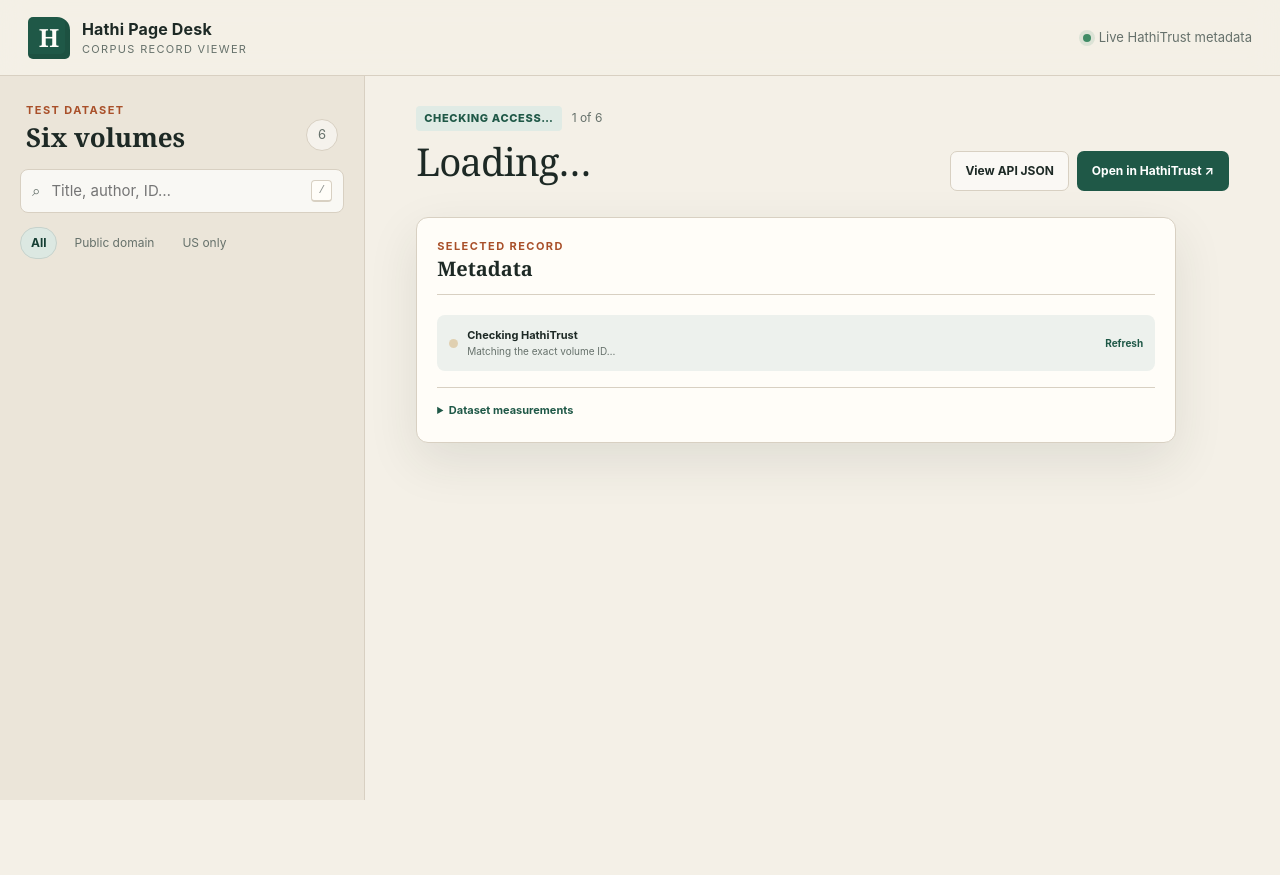
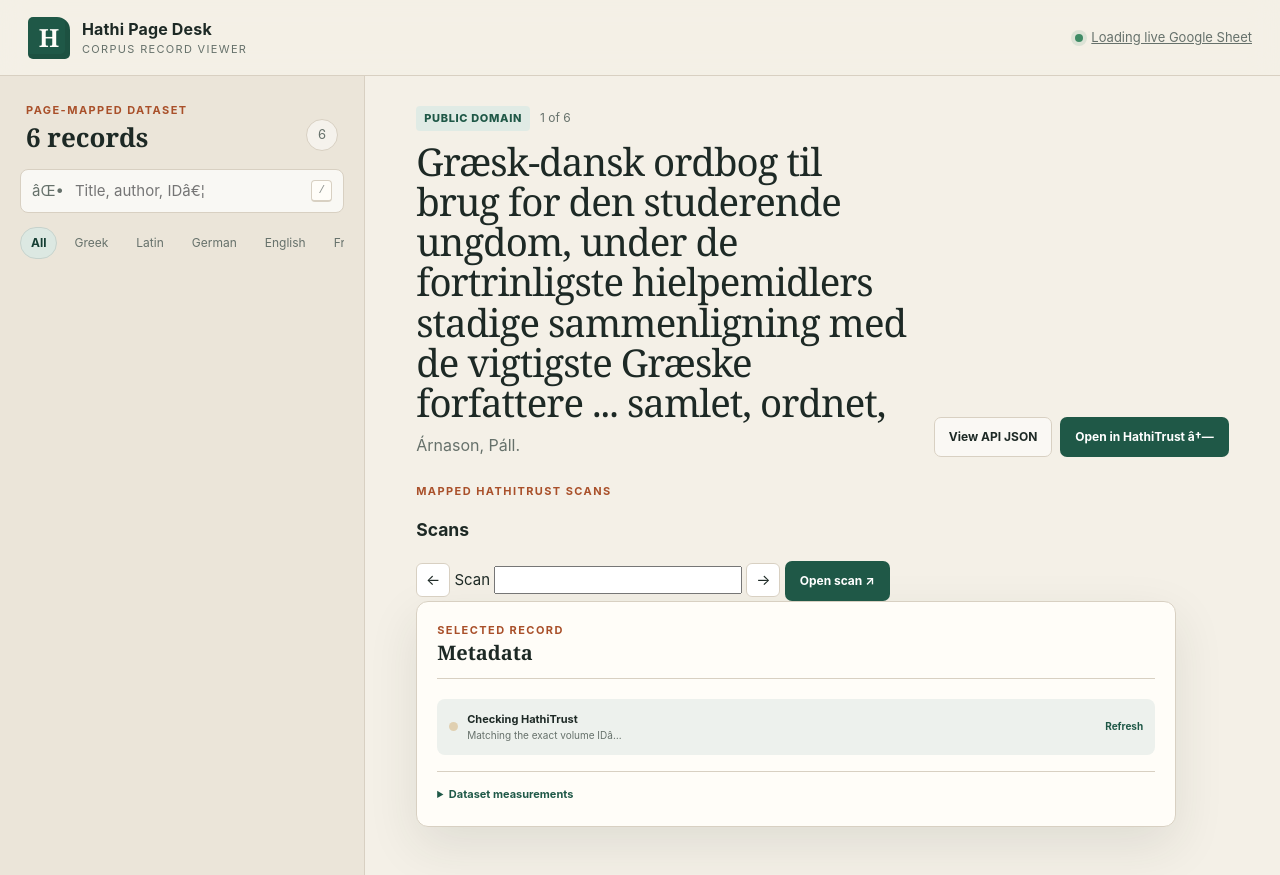
Before and after one commit to gregorycrane/hathi-page-viewer, a plain HTML site: page index.html in a window 1280 px wide. Before the commit the page ends 800 px from the top, so only its background shows below. Drawn offline with Linux system fonts and the light colour scheme.

Commit message:
Add live data and scan controls

```diff
--- a/index.html
+++ b/index.html
@@ -3,7 +3,7 @@
 <head>
   <meta charset="utf-8">
   <meta name="viewport" content="width=device-width, initial-scale=1">
-  <meta name="description" content="Browse selected corpus records and open their HathiTrust page images.">
+  <meta name="description" content="Browse page-mapped corpus records and open exact scans in HathiTrust.">
   <meta name="theme-color" content="#f4f0e7">
   <title>Hathi Page Desk</title>
   <link rel="preconnect" href="https://catalog.hathitrust.org">
@@ -20,53 +20,72 @@
         <small>Corpus record viewer</small>
       </span>
     </a>
-    <div class="header-note">
+    <a class="header-note" href="https://docs.google.com/spreadsheets/d/14b6_shYOx9t-HBOiVRavhvMS9CBoonx-hrplI-h8BTU/edit?gid=231332487#gid=231332487" target="_blank" rel="noopener">
       <span class="live-dot" aria-hidden="true"></span>
-      Live HathiTrust metadata
-    </div>
+      <span id="source-status">Loading live Google Sheet</span>
+    </a>
   </header>
 
   <main class="app-shell">
     <aside class="catalog-panel" aria-label="Dataset records">
       <div class="catalog-heading">
         <div>
-          <p class="eyebrow">Test dataset</p>
-          <h1>Six volumes</h1>
+          <p class="eyebrow">Page-mapped dataset</p>
+          <h1><span id="dataset-count">2,889</span> records</h1>
         </div>
         <span class="count" id="result-count">6</span>
       </div>
 
       <label class="search-box" for="search-input">
-        <span aria-hidden="true">⌕</span>
-        <input id="search-input" type="search" placeholder="Title, author, ID…" autocomplete="off">
+        <span aria-hidden="true">âŒ•</span>
+        <input id="search-input" type="search" placeholder="Title, author, IDâ€¦" autocomplete="off">
         <kbd>/</kbd>
       </label>
 
-      <div class="filter-row" role="group" aria-label="Filter records by access">
+      <div class="filter-row" role="group" aria-label="Filter records by language">
         <button class="filter-chip is-active" type="button" data-filter="all">All</button>
-        <button class="filter-chip" type="button" data-filter="pd">Public domain</button>
-        <button class="filter-chip" type="button" data-filter="pdus">US only</button>
+        <button class="filter-chip" type="button" data-filter="ell">Greek</button>
+        <button class="filter-chip" type="button" data-filter="lat">Latin</button>
+        <button class="filter-chip" type="button" data-filter="deu">German</button>
+        <button class="filter-chip" type="button" data-filter="eng">English</button>
+        <button class="filter-chip" type="button" data-filter="fra">French</button>
       </div>
 
       <ol class="record-list" id="record-list" aria-live="polite"></ol>
       <p class="empty-state" id="empty-state" hidden>No records match that search.</p>
+      <button class="load-more" id="load-more" type="button" hidden>Show more records</button>
     </aside>
 
     <section class="workspace" id="record-detail" tabindex="-1">
       <article class="record-header">
         <div class="record-title-block">
           <div class="status-line">
-            <span class="access-badge" id="access-badge">Checking access…</span>
+            <span class="access-badge" id="access-badge">Checking accessâ€¦</span>
             <span class="record-position" id="record-position">1 of 6</span>
           </div>
-          <h2 id="record-title">Loading…</h2>
+          <h2 id="record-title">Loadingâ€¦</h2>
           <p class="byline" id="record-author"></p>
         </div>
         <div class="record-actions">
           <a class="button button-secondary" id="api-link" href="#" target="_blank" rel="noopener">View API JSON</a>
-          <a class="button button-primary" id="hathi-link" href="#" target="_blank" rel="noopener">Open in HathiTrust ↗</a>
+          <a class="button button-primary" id="hathi-link" href="#" target="_blank" rel="noopener">Open in HathiTrust â†—</a>
         </div>
       </article>
+
+      <section class="scan-strip" aria-labelledby="scan-title">
+        <div class="scan-copy">
+          <p class="eyebrow">Mapped HathiTrust scans</p>
+          <h3 id="scan-title"><span id="scan-range">Scans</span></h3>
+          <p id="scan-summary"></p>
+        </div>
+        <div class="scan-controls">
+          <button class="icon-button" id="previous-scan" type="button" aria-label="Previous scan">&larr;</button>
+          <label for="scan-number">Scan</label>
+          <input id="scan-number" type="number" inputmode="numeric">
+          <button class="icon-button" id="next-scan" type="button" aria-label="Next scan">&rarr;</button>
+          <a class="button button-primary" id="scan-link" href="#" target="_blank" rel="noopener">Open scan &nearr;</a>
+        </div>
+      </section>
 
       <div class="content-grid">
         <aside class="metadata-card" aria-labelledby="metadata-title">
@@ -82,7 +101,7 @@
               <span class="api-indicator is-loading" id="api-indicator" aria-hidden="true"></span>
               <div>
                 <strong id="api-status">Checking HathiTrust</strong>
-                <small id="api-detail">Matching the exact volume ID…</small>
+                <small id="api-detail">Matching the exact volume IDâ€¦</small>
               </div>
             </div>
             <button class="text-button" id="refresh-api" type="button">Refresh</button>
@@ -101,14 +120,14 @@
     <li>
       <button class="record-row" type="button">
         <span class="row-topline">
-          <span class="row-year"></span>
-          <span class="row-rights"></span>
+          <span class="row-language"></span>
+          <span class="row-pages"></span>
         </span>
         <strong class="row-title"></strong>
         <span class="row-author"></span>
         <span class="row-footer">
           <code class="row-id"></code>
-          <span class="row-classification"></span>
+          <span class="row-work-title"></span>
         </span>
       </button>
     </li>
```
